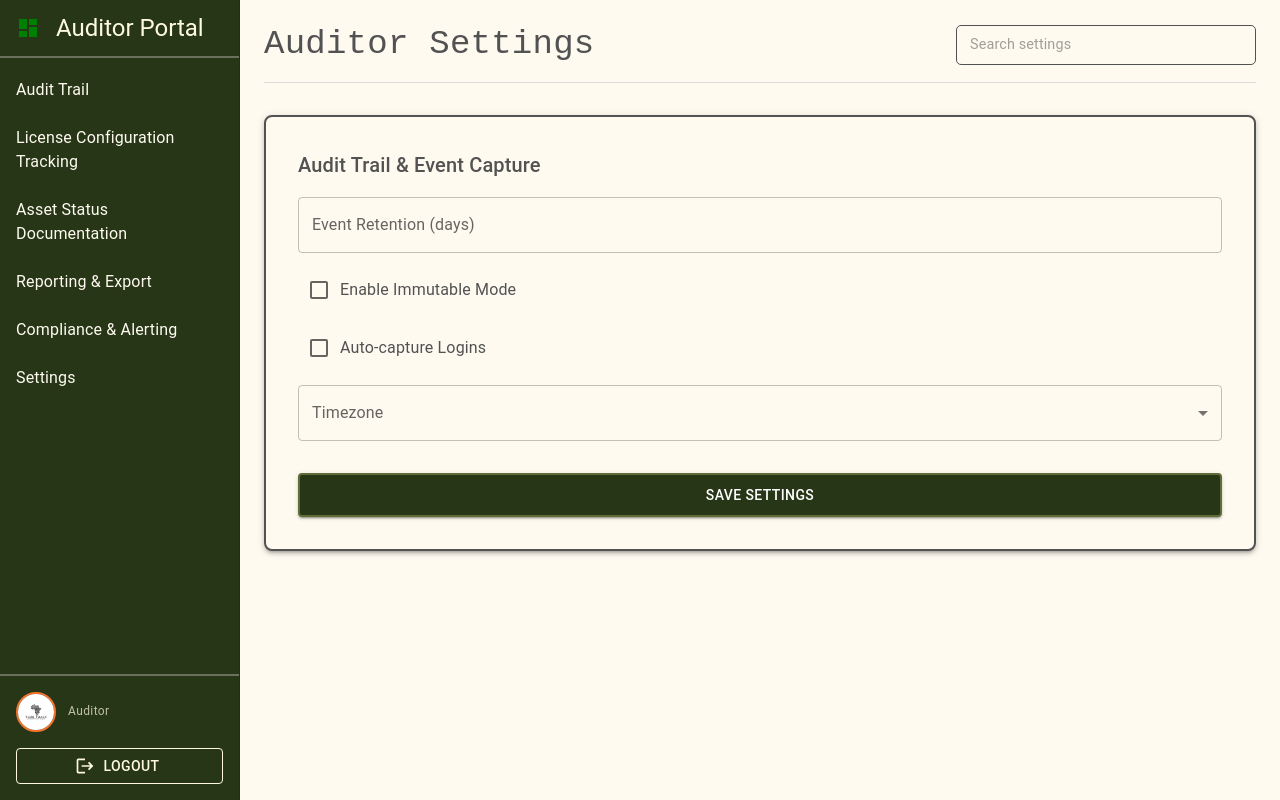
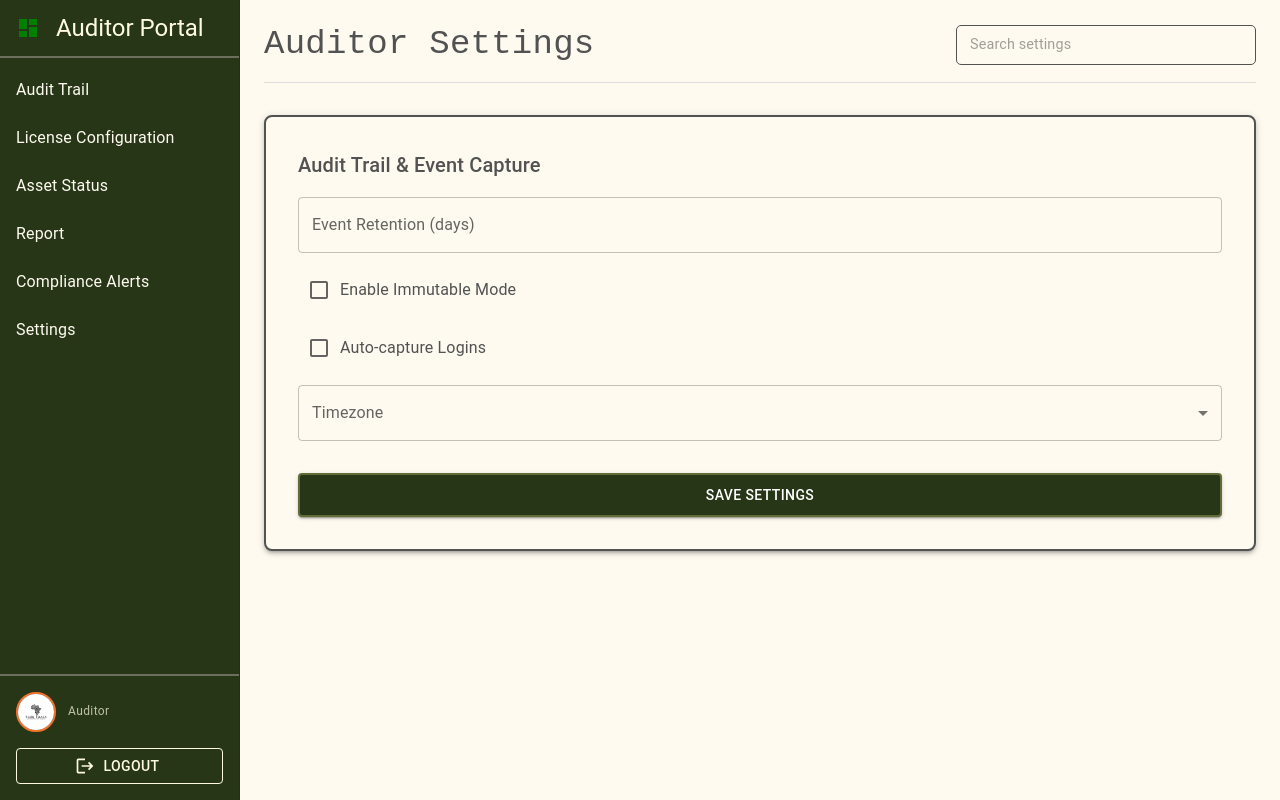
Before and after one commit to Mathabo-41/Toro_Track, a Next.js app: page /dashboard/auditor/settings in a window 1280 px wide. Built offline with nearby package versions, Linux system fonts and the light colour scheme; no server answers.

Commit message:
Modified the names on the side bar of the auditor user role

```diff
--- a/src/app/dashboard/auditor/common/auditorStore.js
+++ b/src/app/dashboard/auditor/common/auditorStore.js
@@ -15,9 +15,9 @@ import { create } from 'zustand';
   // Side bar feature list
   export const auditorMenu = [
     { name: 'Audit Trail', path: '/dashboard/auditor/audit-trail' },
-    { name: 'License Configuration Tracking', path: '/dashboard/auditor/licenseConfig' },
-    { name: 'Asset Status Documentation', path: '/dashboard/auditor/assetStatusDoc' },
-    { name: 'Reporting & Export', path: '/dashboard/auditor/reportingExport' },
-    { name: 'Compliance & Alerting', path: '/dashboard/auditor/complianceAlerting' },
+    { name: 'License Configuration', path: '/dashboard/auditor/licenseConfig' },
+    { name: 'Asset Status', path: '/dashboard/auditor/assetStatusDoc' },
+    { name: 'Report', path: '/dashboard/auditor/reportingExport' },
+    { name: 'Compliance Alerts', path: '/dashboard/auditor/complianceAlerting' },
     { name: 'Settings', path: '/dashboard/auditor/settings' }
   ];
```
